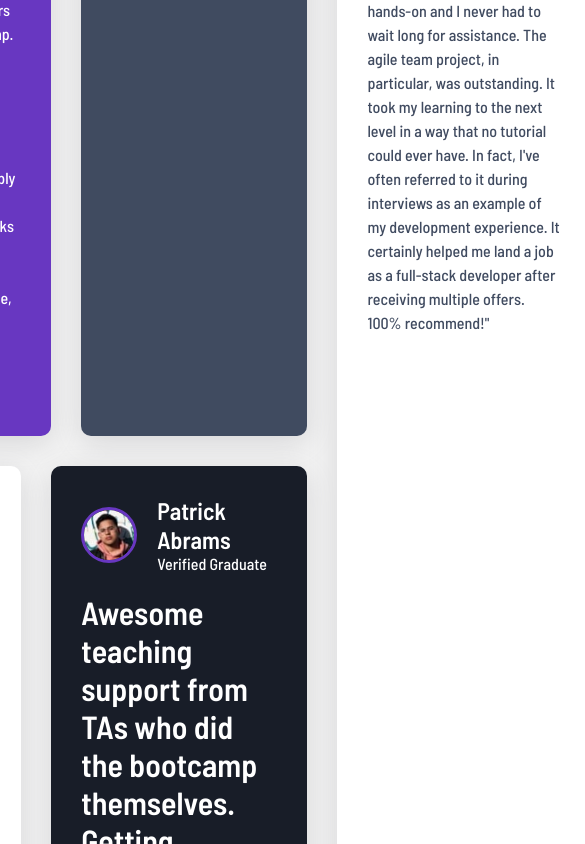
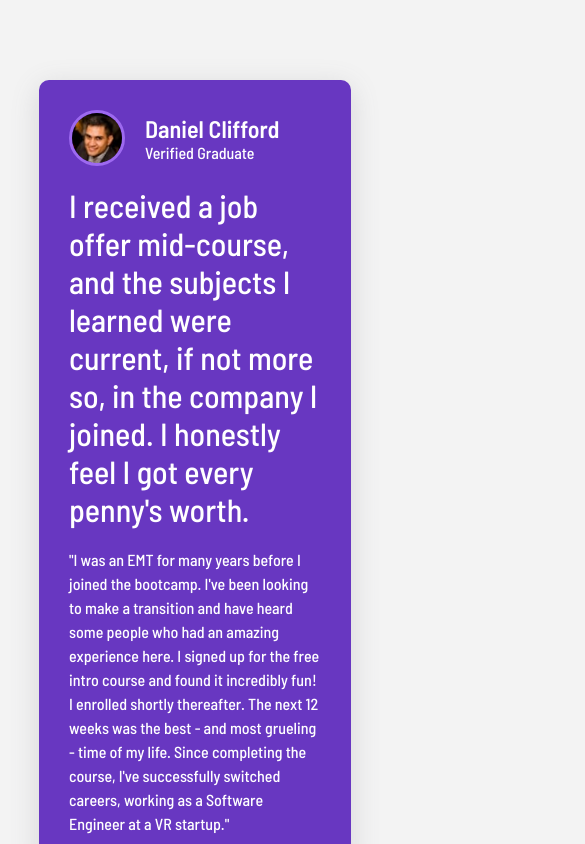
Before and after one commit to sparklaunch/Testimonials-Grid-Section, a Next.js app: page / in a window 390 px wide. Shown: the top 844 px of the page, 585 px wide, since content can reach past the window. Built offline with nearby package versions, Linux system fonts and the light colour scheme.

Commit message:
Complete Mobile

```diff
--- a/app/Home.module.css
+++ b/app/Home.module.css
@@ -5,3 +5,16 @@
 		"jeanette patrick patrick kira";
 	gap: 30px;
 }
+
+@media (max-width: 1000px) {
+	.main {
+		grid-template-areas:
+			"daniel"
+			"jonathan"
+			"jeanette"
+			"patrick"
+			"kira";
+		width: 80%;
+		height: auto;
+	}
+}
--- a/app/components/Daniel.module.css
+++ b/app/components/Daniel.module.css
@@ -68,3 +68,9 @@
 	box-shadow: rgba(100, 100, 111, 0.2) 0px 7px 29px 0px;
 	grid-area: daniel;
 }
+
+@media (max-width: 1000px) {
+	.quotation {
+		display: none;
+	}
+}
--- a/app/globals.css
+++ b/app/globals.css
@@ -19,3 +19,10 @@ body {
 	align-items: center;
 	height: 100vh;
 }
+
+@media (max-width: 1000px) {
+	body {
+		height: auto;
+		padding: 80px 0;
+	}
+}
```
